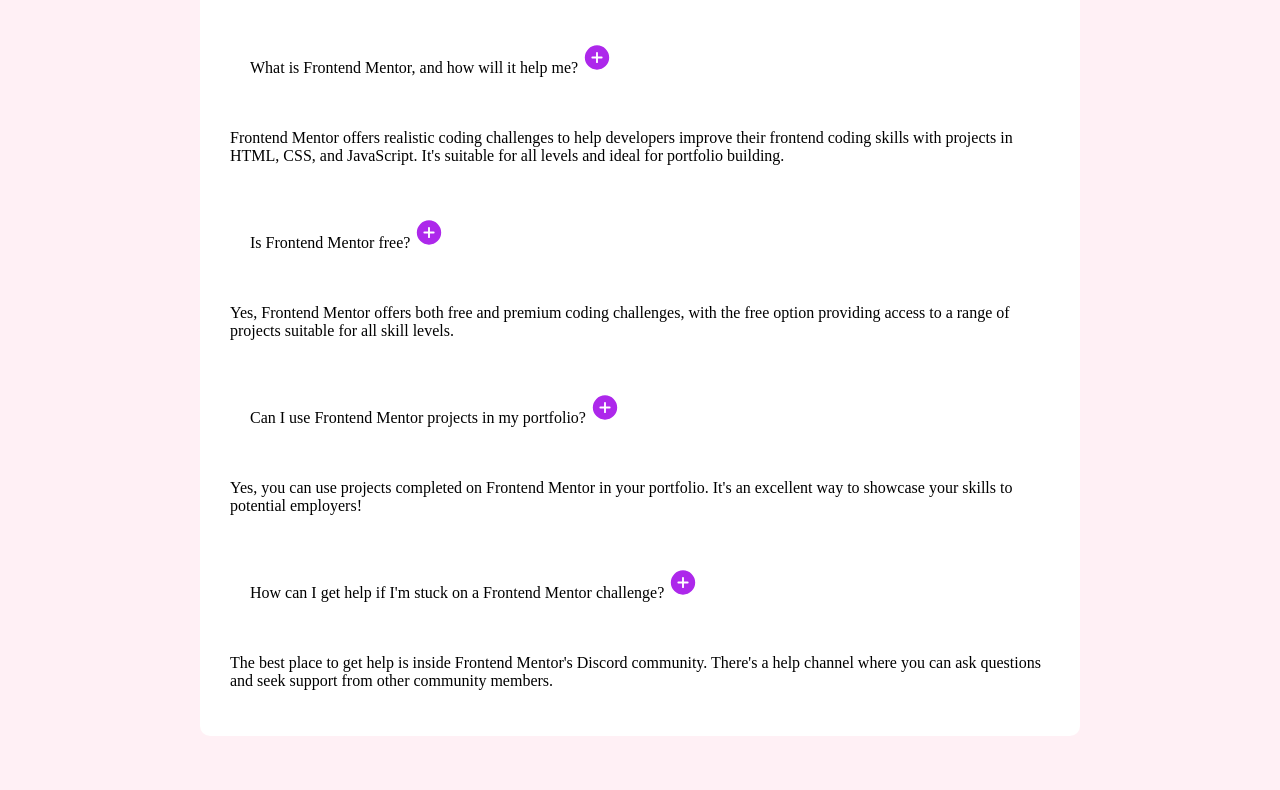
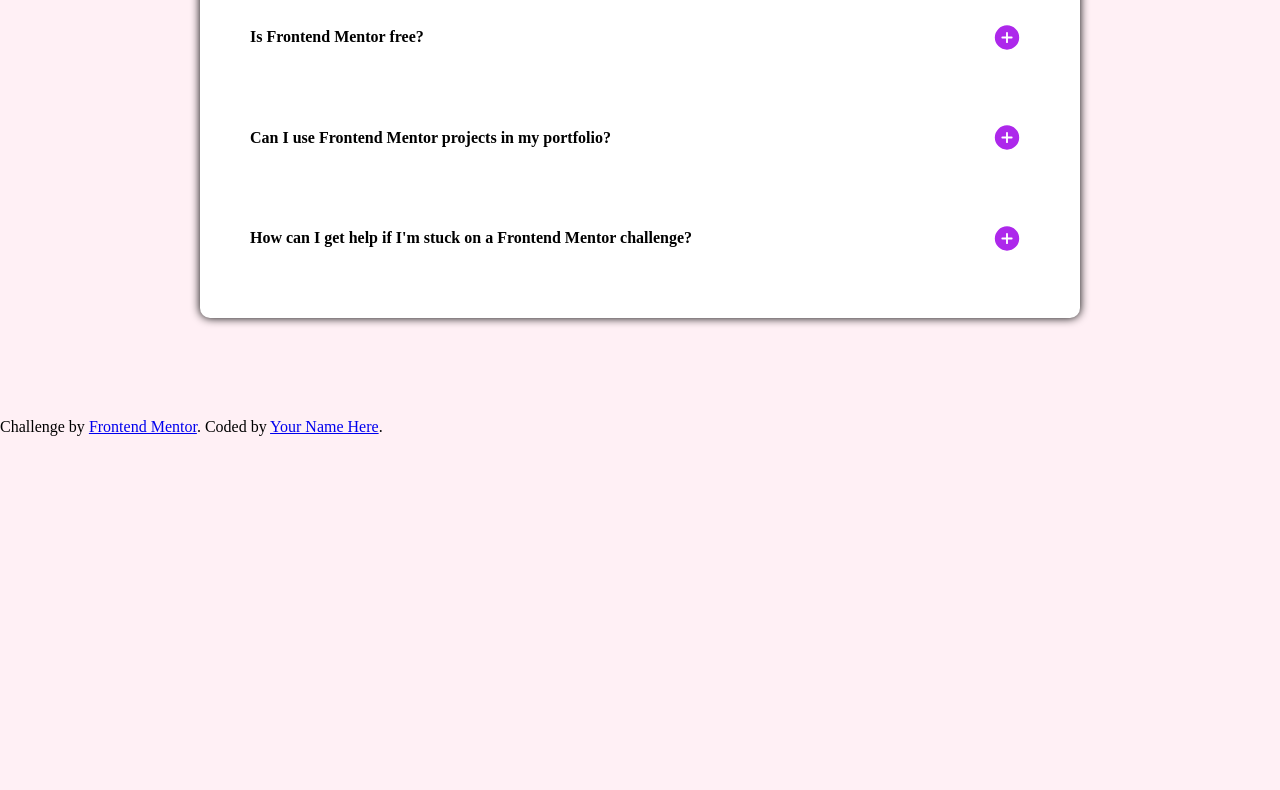
Before and after one commit to Emmabee-initiatives/GIS, a plain HTML site: page index.html in a window 1280 px wide. Shown: the part 504-1294 px from the top of the page. After the commit the page ends 940 px from the top, so only its background shows below. Drawn offline with Linux system fonts and the light colour scheme; a web font is replaced by a local one.

Commit message:
added javascript, edited some css

```diff
--- a/index.html
+++ b/index.html
@@ -22,15 +22,15 @@
     <h1 id="FAQ"> <img src="assets/images/icon-star.svg" alt=""> FAQs</h1>
     <div class="dropdown">
       <div class="question">
-        <p>
+        <h4>
           What is Frontend Mentor, and how will it help me?
-          <img onclick="myfunction()" class="open" src="assets/images/icon-plus.svg" alt="see more">
-          <img onclick="myfunction()" class="close" src="assets/images/icon-minus.svg" alt="Hide">
-        </p>
 
+        </h4>
+        <img onclick="myfunction()" class="open" src="assets/images/icon-plus.svg" alt="see more">
+        <img id="show" onclick="myfunction()" class="close" src="assets/images/icon-minus.svg" alt="Hide">
       </div>
 
-      <div class="answer">
+      <div id="show" class="answer">
         <p>Frontend Mentor offers realistic coding challenges to help developers improve their
           frontend coding skills with projects in HTML, CSS, and JavaScript. It's suitable for
           all levels and ideal for portfolio building.</p>
@@ -38,45 +38,42 @@
 
 
       <div class="question">
-        <p>
+        <h4>
           Is Frontend Mentor free?
-          <img onclick="myfunction()" class="open" src="assets/images/icon-plus.svg" alt="see more">
-          <img onclick="myfunction()" class="close" src="assets/images/icon-minus.svg" alt="Hide">
-        </p>
-
+        </h4>
+        <img onclick="myfunction()" class="open" src="assets/images/icon-plus.svg" alt="see more">
+        <img id="show" onclick="myfunction()" class="close" src="assets/images/icon-minus.svg" alt="Hide">
       </div>
 
-      <div class="answer">
+      <div id="show" class="answer">
         <p>Yes, Frontend Mentor offers both free and premium coding challenges, with the free
         option providing access to a range of projects suitable for all skill levels.</p>
       </div>
 
 
       <div class="question">
-        <p>
+        <h4>
           Can I use Frontend Mentor projects in my portfolio?
-          <img onclick="myfunction()" class="open" src="assets/images/icon-plus.svg" alt="see more">
-          <img onclick="myfunction()" class="close" src="assets/images/icon-minus.svg" alt="Hide">
-        </p>
+        </h4>
+        <img onclick="myfunction()" class="open" src="assets/images/icon-plus.svg" alt="see more">
+        <img id="show" onclick="myfunction()" class="close" src="assets/images/icon-minus.svg" alt="Hide">
 
       </div>
 
-      <div class="answer">
+      <div id="show" class="answer">
         <p>Yes, you can use projects completed on Frontend Mentor in your portfolio. It's an excellent
         way to showcase your skills to potential employers!</p>
       </div>
 
 
       <div class="question">
-        <p>
-          How can I get help if I'm stuck on a Frontend Mentor challenge?
+        <h4>
+          How can I get help if I'm stuck on a Frontend Mentor challenge?</h4>
           <img onclick="myfunction()" class="open" src="assets/images/icon-plus.svg" alt="see more">
-          <img onclick="myfunction()" class="close" src="assets/images/icon-minus.svg" alt="Hide">
-        </p>
-
+          <img id="show" onclick="myfunction()" class="close" src="assets/images/icon-minus.svg" alt="Hide">
       </div>
 
-      <div class="answer">
+      <div id="show" class="answer">
         <p>The best place to get help is inside Frontend Mentor's Discord community. There's a help
         channel where you can ask questions and seek support from other community members. </p>
       </div>
--- a/style.css
+++ b/style.css
@@ -14,25 +14,43 @@ body{
     margin: 0;
 }
 .container{
-    margin: 100px 200px;
+    margin: -20px 200px 100px 200px;
     height: auto;
     width: auto;
     background-color: white;
     padding: 30px;
     border-radius: 10px;
+    box-shadow: 0px 0px 10px;
 
 
 }
-img{
-    display: inline;
+.open {
+    display: inline-block;
+    margin-left: 300px;
+    align-self: right;
 }
 
-.close{
+.close, .answer{
     display: none;
+    position: absolute;
+
 }
 
-.question p{
+.question {
+
+    padding: 20px;
+    display: flex;
+    align-items: center;
+    justify-content: space-between;
+
+
+}
+
+.dropdown{
+    position: relative;
     display: inline-block;
-    padding: 20px;
-    margin-right: 100px;
 }
+
+.show{
+    display: block;
+}
```
Also changed, not shown: script.js (added, +17 -0 lines).
